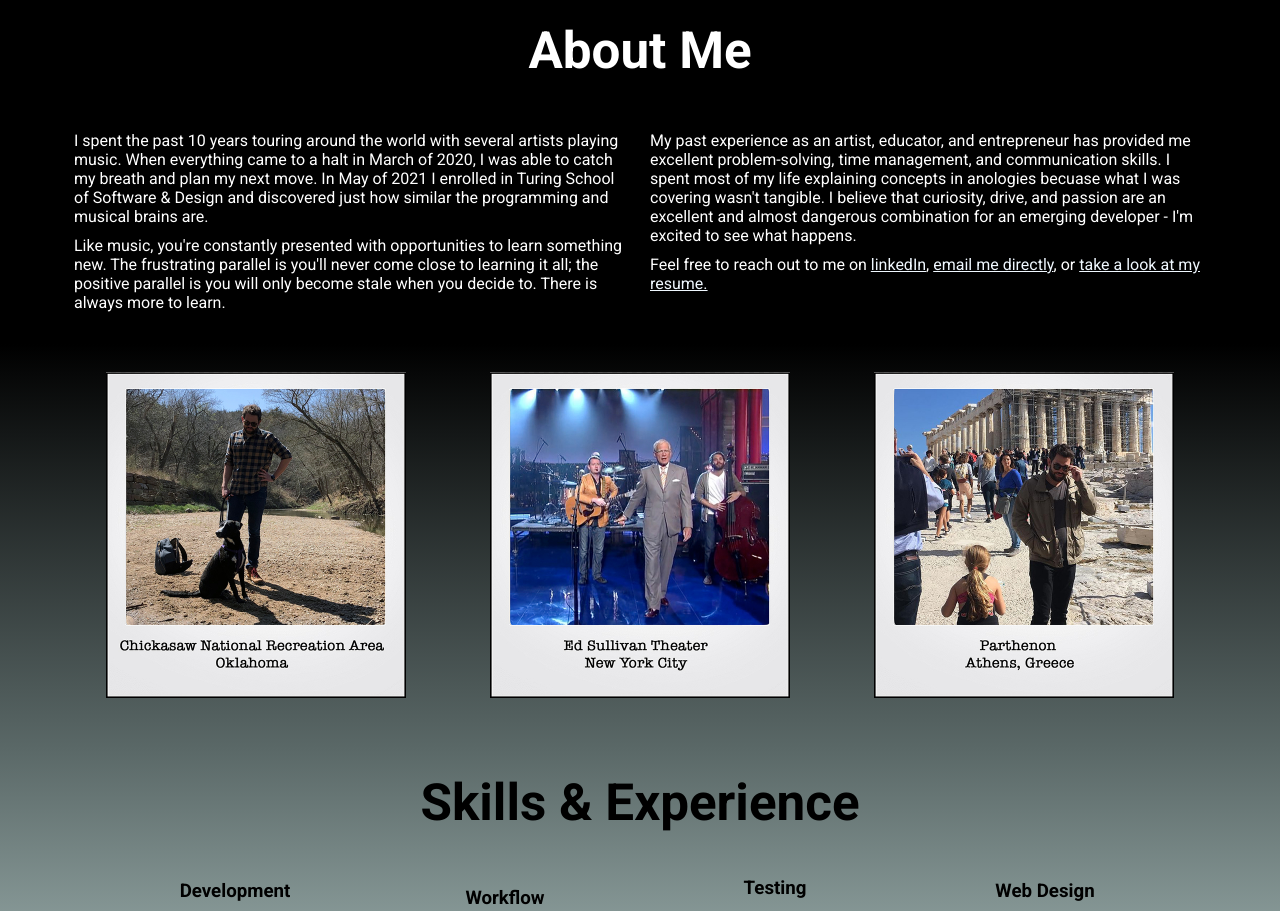
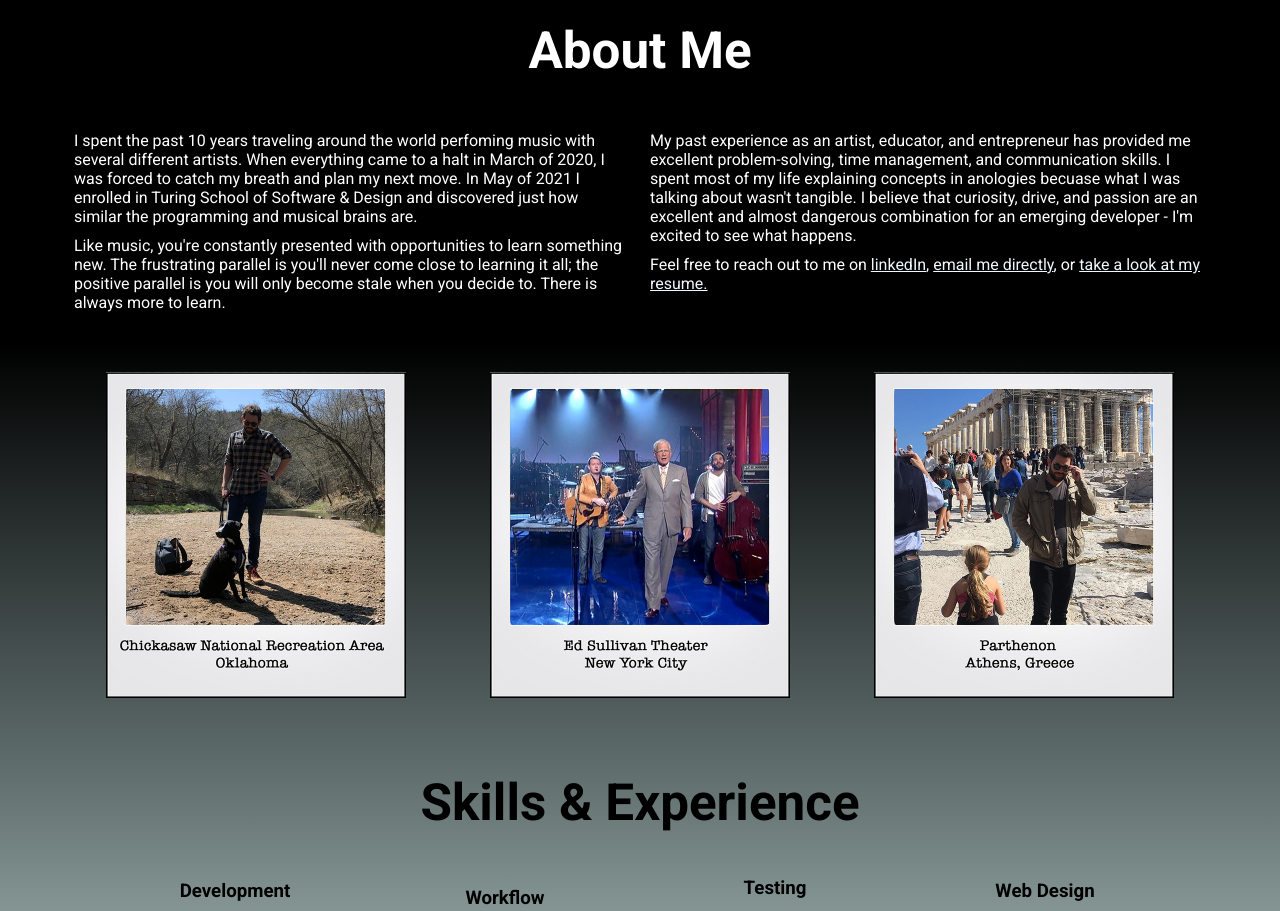
Before and after one commit to davidleach724/daveleach-website, a React (Create React App) app: page / in a window 1280 px wide. Shown: the part 860-1771 px from the top of the page. Built offline with nearby package versions, Linux system fonts and the light colour scheme.

Commit message:
Edit bio

```diff
--- a/src/Components/Bio/Bio.js
+++ b/src/Components/Bio/Bio.js
@@ -13,11 +13,11 @@ const Bio = () => {
       <h2 className='section-title'>About Me</h2>
       <article className="article-container">
         <div className="indiv-article">
-           <p>I spent the past 10 years touring around the world with several artists playing music. When everything came to a halt in March of 2020, I was able to catch my breath and plan my next move. In May of 2021 I enrolled in Turing School of Software & Design and discovered just how similar the programming and musical brains are.</p>
+           <p>I spent the past 10 years traveling around the world perfoming music with several different artists. When everything came to a halt in March of 2020, I was forced to catch my breath and plan my next move. In May of 2021 I enrolled in Turing School of Software & Design and discovered just how similar the programming and musical brains are.</p>
            <p>Like music, you're constantly presented with opportunities to learn something new. The frustrating parallel is you'll never come close to learning it all; the positive parallel is you will only become stale when you decide to. There is always more to learn.</p>
         </div>
         <div className="indiv-article">
-          <p>My past experience  as an artist, educator, and entrepreneur has provided me excellent problem-solving, time management, and communication skills. I spent most of my life explaining concepts in anologies becuase what I was covering wasn't tangible. I believe that curiosity, drive, and passion are an excellent and almost dangerous combination for an emerging developer - I'm excited to see what happens.
+          <p>My past experience as an artist, educator, and entrepreneur has provided me excellent problem-solving, time management, and communication skills. I spent most of my life explaining concepts in anologies becuase what I was talking about wasn't tangible. I believe that curiosity, drive, and passion are an excellent and almost dangerous combination for an emerging developer - I'm excited to see what happens.
           </p>
           <p>Feel free to reach out to me on <span/>
             <a className='bio-links' href="https://www.linkedin.com/in/davidleach724/">linkedIn</a>, <span/>
```
